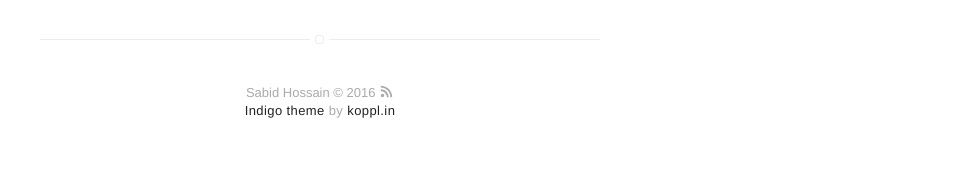
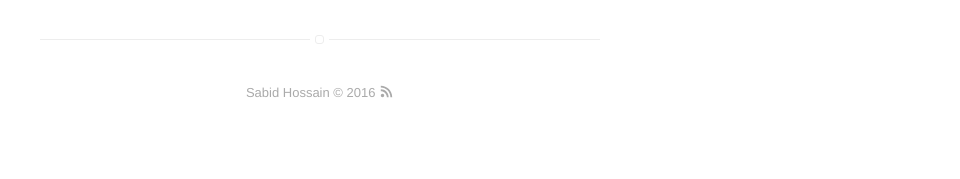
Before and after one commit to Sabid19/newsite, a Jekyll site: the page built from about.md, in a window 1280 px wide. Shown: the part 1114-1293 px from the top of the page, without its empty margins (320-1280 px from the left). Built offline with Jekyll 4.4.1, drawn with Linux system fonts in a browser that asks for light colours; after the commit the page ends 1254 px from its top, so only the background shows below that.

Commit message:
footer edit

```diff
--- a/_includes/footer.html
+++ b/_includes/footer.html
@@ -1,4 +1,3 @@
 <footer>
     {{ site.name }} © {{ site.time | date: '%Y' }} <a href="{{ site.url }}/feed.xml" target="_blank"><svg class="icon icon-rss"><use xlink:href="#icon-rss"></use></svg></a>
-    <p><a href="http://koppl.in/indigo">Indigo theme</a> by <a href="http://koppl.in">koppl.in</a></p>
 </footer>
```
